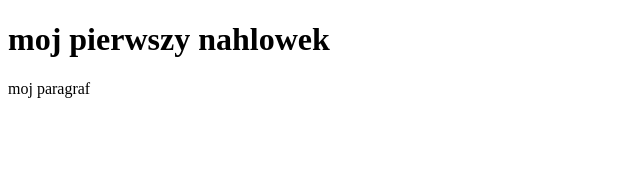
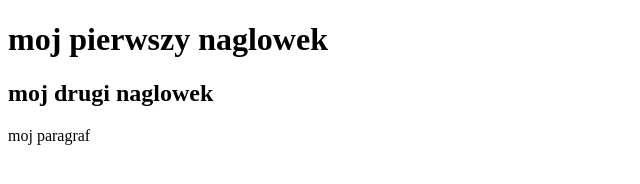
Before and after one commit to akoziorowska/cwiczenia1305, a plain HTML site: page index.html in a window 1280 px wide. Shown: the whole page, without its empty margins (0-640 px from the left). Drawn offline with Linux system fonts and the light colour scheme.

Commit message:
zmienilam index.html

```diff
--- a/index.html
+++ b/index.html
@@ -7,7 +7,8 @@
     <title>Document</title>
 </head>
 <body>
-   <h1>moj pierwszy nahlowek</h1>
+   <h1>moj pierwszy naglowek</h1>
+   <h2>moj drugi naglowek</h2>
     <p>moj paragraf</p>
 </body>
 </html>
```
